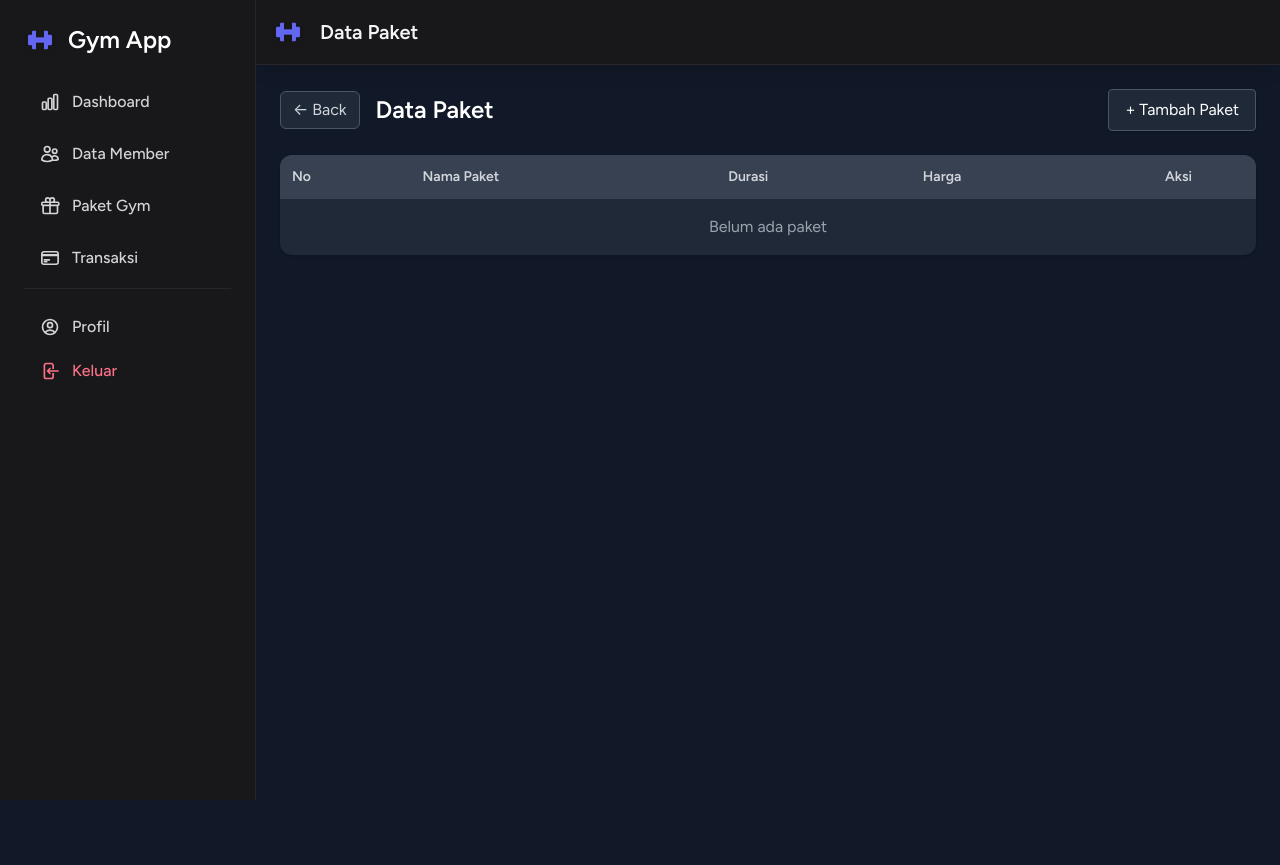
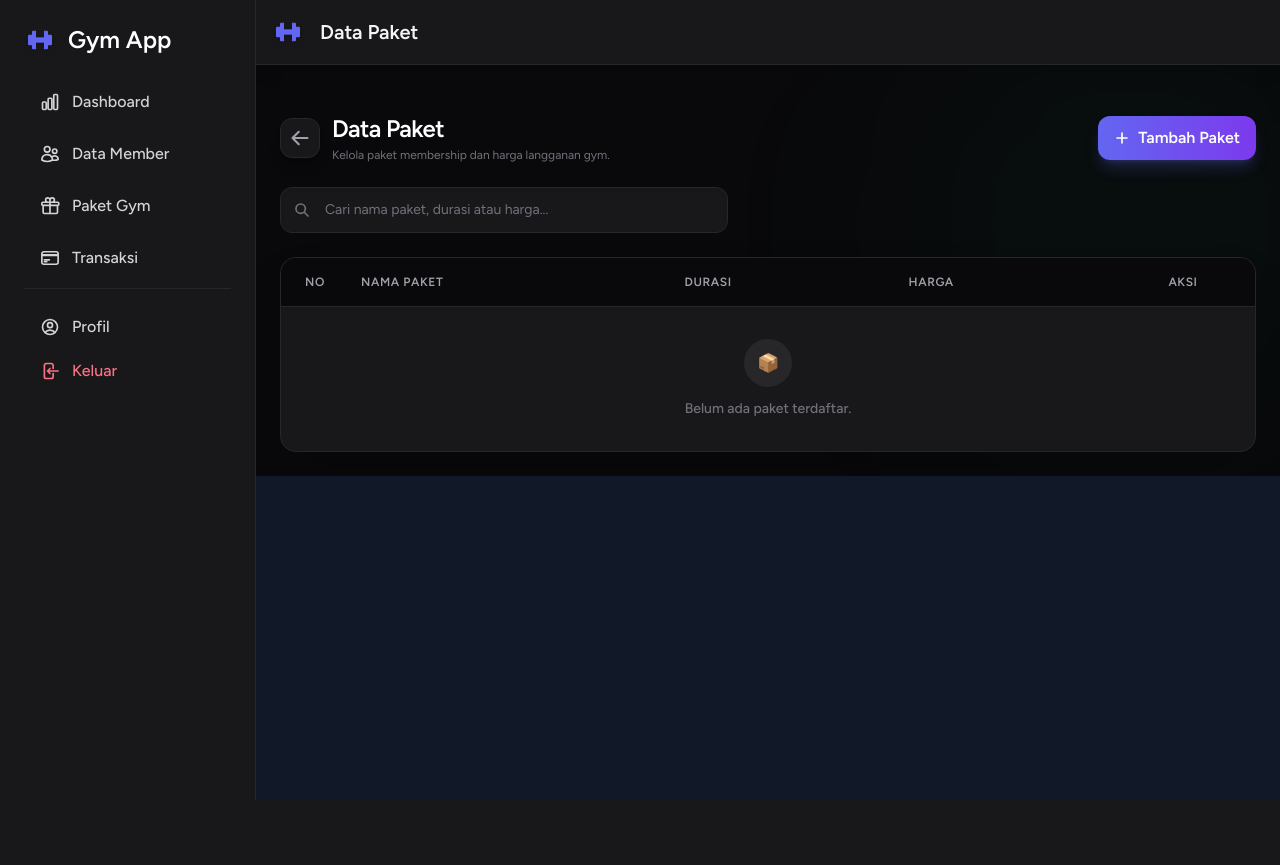
Before and after one commit to RiffaYP/project_gym-laravel, a Laravel app: template resources/views/packages/index.blade.php in a window 1280 px wide. After the commit the page ends 800 px from the top, so only its background shows below. Run offline with Laravel 12, Linux system fonts and the light colour scheme; the template is opened without the code that fills it, so the values that code supplies are empty; style sheets or scripts are compiled from the project's sources.

Commit message:
Unify design system - convert packages page to modern zinc theme

```diff
--- a/resources/views/packages/index.blade.php
+++ b/resources/views/packages/index.blade.php
@@ -2,104 +2,134 @@
 
 <x-app-layout>
 
-<div class="p-6 bg-gray-900 min-h-screen text-white">
+<div x-data="{ searchQuery: '' }" class="p-6 space-y-6 relative overflow-hidden">
+    <!-- Ambient Background Glow Effects -->
+    <div class="absolute top-[-10%] right-[-5%] w-[400px] h-[400px] bg-emerald-600/5 rounded-full blur-[120px] pointer-events-none z-0"></div>
 
-    <!-- TOP -->
-    <div class="flex items-center justify-between mb-6">
-
-        <div class="flex items-center gap-4">
+    <!-- TOP HEADER -->
+    <div class="flex flex-col sm:flex-row sm:items-center justify-between gap-4 relative z-10">
+        <div class="flex items-center gap-3">
             <a href="{{ route('dashboard') }}"
-               class="flex items-center gap-2 px-3 py-1.5 border border-gray-600 rounded-md bg-gray-800 text-gray-300 hover:bg-gray-700 transition">
-                ← Back
+               class="flex items-center justify-center w-10 h-10 border border-zinc-800 rounded-xl bg-zinc-900 text-zinc-400 hover:text-white hover:bg-zinc-800 hover:border-zinc-700 transition duration-200 shadow-lg">
+                <svg xmlns="http://www.w3.org/2000/svg" fill="none" viewBox="0 0 24 24" stroke-width="2.5" stroke="currentColor" class="w-5 h-5">
+                    <path stroke-linecap="round" stroke-linejoin="round" d="M10.5 19.5L3 12m0 0l7.5-7.5M3 12h18" />
+                </svg>
             </a>
-
-            <h2 class="text-2xl font-bold">
-                Data Paket
-            </h2>
+            <div>
+                <h2 class="text-2xl font-extrabold text-white tracking-tight">Data Paket</h2>
+                <p class="text-xs text-zinc-500 mt-0.5">Kelola paket membership dan harga langganan gym.</p>
+            </div>
         </div>
 
-        <a href="/packages/create"
-           class="bg-gray-800 border border-gray-600 text-white px-4 py-2 rounded shadow hover:bg-gray-700 transition">
-            + Tambah Paket
+        <a href="{{ route('packages.create') }}"
+           class="inline-flex items-center gap-2 bg-gradient-to-r from-indigo-500 to-violet-600 hover:from-indigo-650 hover:to-violet-700 text-white px-4 py-2.5 rounded-xl font-semibold shadow-lg shadow-indigo-500/25 hover:shadow-indigo-500/35 hover:-translate-y-0.5 transition duration-250">
+            <svg xmlns="http://www.w3.org/2000/svg" fill="none" viewBox="0 0 24 24" stroke-width="2.5" stroke="currentColor" class="w-4 h-4">
+                <path stroke-linecap="round" stroke-linejoin="round" d="M12 4.5v15m7.5-7.5h-15" />
+            </svg>
+            <span>Tambah Paket</span>
         </a>
-
     </div>
 
-    <!-- ALERT -->
+    <!-- ALERT SUCCESS -->
     @if(session('success'))
-        <div class="bg-green-600 text-white p-3 mb-4 rounded">
-            {{ session('success') }}
+        <div class="bg-emerald-500/10 border border-emerald-500/20 text-emerald-400 px-4 py-3.5 rounded-xl flex items-center gap-3 relative z-10 shadow-lg" role="alert">
+            <svg xmlns="http://www.w3.org/2000/svg" fill="none" viewBox="0 0 24 24" stroke-width="2.5" stroke="currentColor" class="w-5 h-5 text-emerald-400">
+                <path stroke-linecap="round" stroke-linejoin="round" d="M9 12.75L11.25 15 15 9.75M21 12a9 9 0 11-18 0 9 9 0 0118 0z" />
+            </svg>
+            <span class="text-sm font-semibold">{{ session('success') }}</span>
         </div>
     @endif
 
-    <!-- TABLE -->
-    <div class="bg-gray-800 shadow rounded-xl overflow-hidden">
+    <!-- SEARCH BAR -->
+    <div class="w-full md:max-w-md relative group z-10">
+        <span class="absolute inset-y-0 left-0 flex items-center pl-3.5 pointer-events-none">
+            <svg class="h-4 w-4 text-zinc-500 group-focus-within:text-indigo-400 transition" fill="none" stroke="currentColor" viewBox="0 0 24 24">
+                <path stroke-linecap="round" stroke-linejoin="round" stroke-width="2.5" d="M21 21l-6-6m2-5a7 7 0 11-14 0 7 7 0 0114 0z" />
+            </svg>
+        </span>
+        <input type="text" x-model="searchQuery" placeholder="Cari nama paket, durasi atau harga..."
+               class="block w-full pl-11 pr-4 py-3 bg-zinc-900 border border-zinc-800 text-zinc-100 rounded-xl leading-5 focus:outline-none focus:border-indigo-500 focus:ring-1 focus:ring-indigo-500 transition text-sm shadow-inner placeholder-zinc-500">
+    </div>
 
-        <table class="w-full text-left">
-
-            <thead class="bg-gray-700 text-gray-300 text-sm">
-                <tr>
-                    <th class="p-3">No</th>
-                    <th class="p-3">Nama Paket</th>
-                    <th class="p-3">Durasi</th>
-                    <th class="p-3">Harga</th>
-                    <th class="p-3 text-center">Aksi</th>
+    <!-- TABLE CARD -->
+    <div class="bg-zinc-900 border border-zinc-800 rounded-2xl overflow-hidden shadow-2xl relative z-10">
+        <div class="overflow-x-auto">
+            <table class="w-full text-left border-collapse">
+                <thead>
+                    <tr class="bg-zinc-950 border-b border-zinc-800 text-zinc-400 text-xs font-bold uppercase tracking-wider">
+                        <th class="p-4 pl-6 w-16">No</th>
+                        <th class="p-4">Nama Paket</th>
+                        <th class="p-4">Durasi</th>
+                        <th class="p-4">Harga</th>
+                        <th class="p-4 text-center w-36">Aksi</th>
                     </tr>
                 </thead>
-
-            <tbody>
+                <tbody class="divide-y divide-zinc-800/60">
                     @forelse($packages as $index => $package)
-                    <tr class="border-t border-gray-700 hover:bg-gray-700 transition">
-
-                        <td class="p-3">{{ $index + 1 }}</td>
-
-                        <td class="p-3 font-medium">
+                        <tr x-show="searchQuery === '' || $el.innerText.toLowerCase().includes(searchQuery.toLowerCase())"
+                            class="hover:bg-zinc-800/35 transition duration-150 group">
+                            <td class="p-4 pl-6 text-zinc-500 text-sm font-semibold">
+                                {{ $index + 1 }}
+                            </td>
+                            <td class="p-4">
+                                <div class="flex items-center gap-3">
+                                    <div class="w-9 h-9 rounded-xl bg-gradient-to-br from-emerald-500/15 to-cyan-500/15 border border-emerald-500/25 flex items-center justify-center text-emerald-400 font-bold text-sm shadow-inner group-hover:scale-105 transition duration-200">
+                                        {{ substr($package->name, 0, 1) }}
+                                    </div>
+                                    <span class="font-bold text-zinc-200 text-sm group-hover:text-white transition duration-150">
                                         {{ $package->name }}
+                                    </span>
+                                </div>
                             </td>
-
-                        <td class="p-3">
+                            <td class="p-4 text-zinc-400 text-sm font-medium">
                                 {{ $package->duration }} hari
                             </td>
-
-                        <td class="p-3">
-                            Rp {{ number_format($package->price) }}
+                            <td class="p-4 text-sm font-extrabold text-white">
+                                Rp {{ number_format($package->price, 0, ',', '.') }}
                             </td>
-
-                        <td class="p-3 flex justify-center gap-2">
-
+                            <td class="p-4">
+                                <div class="flex justify-center items-center gap-2">
                                     <!-- EDIT -->
-                            <a href="/packages/{{ $package->id }}/edit"
-                               class="px-3 py-1 text-sm bg-blue-600 text-white rounded hover:bg-blue-500 transition">
-                                Edit
+                                    <a href="{{ route('packages.edit', $package) }}"
+                                       class="flex items-center justify-center w-8 h-8 rounded-lg bg-indigo-500/10 text-indigo-400 hover:bg-indigo-500 hover:text-white transition duration-200"
+                                       title="Edit Data">
+                                        <svg xmlns="http://www.w3.org/2000/svg" fill="none" viewBox="0 0 24 24" stroke-width="2" stroke="currentColor" class="w-4 h-4">
+                                            <path stroke-linecap="round" stroke-linejoin="round" d="M16.862 4.487l1.687-1.688a1.875 1.875 0 112.652 2.652L6.832 19.82a4.5 4.5 0 01-1.897 1.13l-2.685.8.8-2.685a4.5 4.5 0 011.13-1.897L16.863 4.487zm0 0L19.5 7.125" />
+                                        </svg>
                                     </a>
 
                                     <!-- DELETE -->
-                            <form action="/packages/{{ $package->id }}" method="POST">
+                                    <form action="{{ route('packages.destroy', $package) }}" method="POST" class="inline">
                                         @csrf
                                         @method('DELETE')
-
-                                <button onclick="return confirm('Yakin hapus paket?')"
-                                    class="px-3 py-1 text-sm bg-red-600 text-white rounded hover:bg-red-500 transition">
-                                    Hapus
+                                        <button type="submit"
+                                            onclick="return confirm('Apakah Anda yakin ingin menghapus paket ini?')"
+                                            class="flex items-center justify-center w-8 h-8 rounded-lg bg-rose-500/10 text-rose-500 hover:bg-rose-500 hover:text-white transition duration-200"
+                                            title="Hapus Data">
+                                            <svg xmlns="http://www.w3.org/2000/svg" fill="none" viewBox="0 0 24 24" stroke-width="2" stroke="currentColor" class="w-4 h-4">
+                                                <path stroke-linecap="round" stroke-linejoin="round" d="M14.74 9l-.346 9m-4.788 0L9.26 9m9.968-3.21c.342.052.682.107 1.022.166m-1.022-.165L18.16 19.673a2.25 2.25 0 01-2.244 2.077H8.084a2.25 2.25 0 01-2.244-2.077L4.772 5.79m14.456 0a48.108 48.108 0 00-3.478-.397m-12 .562c.34-.059.68-.114 1.022-.165m0 0a48.11 48.11 0 013.478-.397m7.5 0v-.916c0-1.18-.91-2.164-2.09-2.201a51.964 51.964 0 00-3.32 0c-1.18.037-2.09 1.022-2.09 2.201v.916m7.5 0a48.667 48.667 0 00-7.5 0" />
+                                            </svg>
                                         </button>
                                     </form>
-
+                                </div>
                             </td>
-
                         </tr>
                     @empty
                         <tr>
-                        <td colspan="5" class="text-center p-4 text-gray-400">
-                            Belum ada paket
+                            <td colspan="5" class="text-center p-8 text-zinc-500">
+                                <div class="flex flex-col items-center justify-center">
+                                    <div class="w-12 h-12 rounded-full bg-zinc-800 flex items-center justify-center text-zinc-600 mb-3 text-lg">
+                                        📦
+                                    </div>
+                                    <p class="text-sm font-medium">Belum ada paket terdaftar.</p>
+                                </div>
                             </td>
                         </tr>
                     @endforelse
                 </tbody>
-
             </table>
-
         </div>
-
+    </div>
 </div>
 
 </x-app-layout>
```
Lines whose indentation alone changed are shown as unchanged.
